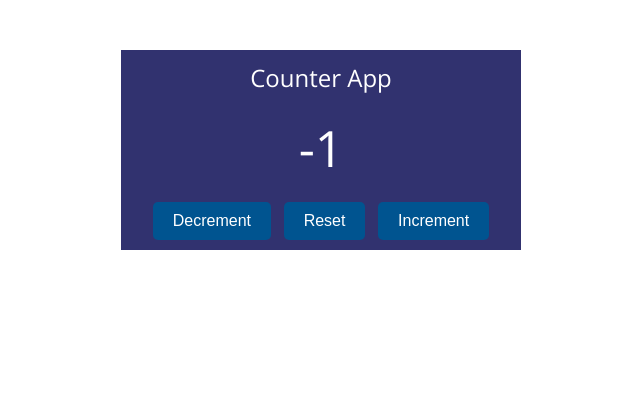
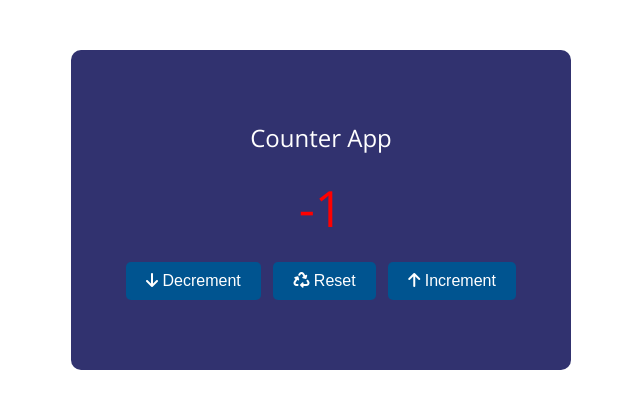
Before and after one commit to mixtaple/100_days_of_code, a plain HTML site: page 1. Counter/index.html in a window 1280 px wide. Both pictures are taken after a click on the button "Decrement". Shown: the whole page, without its empty margins (319-959 px from the left). Drawn offline with nearby package versions, Linux system fonts and the light colour scheme.

Commit message:
Counter App final version

```diff
--- a/1. Counter/index.html
+++ b/1. Counter/index.html
@@ -16,9 +16,18 @@
         <div class="counter__title">Counter App</div>
         <div class="counter__value"></div>
         <div class="counter__buttons">
-          <button class="button__minus">Decrement</button>
-          <button class="button__reset">Reset</button>
-          <button class="button__plus">Increment</button>
+          <button class="button__minus">
+            <i class="button__minus fas fa-arrow-down"></i>
+            Decrement
+          </button>
+          <button class="button__reset">
+            <i class="fas fa-recycle button__reset"></i>
+            Reset
+          </button>
+          <button class="button__plus">
+            <i class="fas fa-arrow-up button__plus"></i>
+            Increment
+          </button>
         </div>
       </div>
     </div>
--- a/1. Counter/script.js
+++ b/1. Counter/script.js
@@ -1,21 +1,28 @@
-let value = 0;
-const buttonPlus = document.querySelector('.button__plus');
-const buttonMinus = document.querySelector('.button__minus');
-const buttonReset = document.querySelector('.button__reset');
+let value = document.querySelector('.counter__value').textContent
+  ? document.querySelector('.counter__value').textContent
+  : 0;
 const counterValue = document.querySelector('.counter__value');
+const counterButtons = document.querySelector('.counter__buttons');
+counterValue.textContent = value;
 
-counterValue.textContent = value;
-buttonPlus.addEventListener('click', () => {
-  value += 1;
+counterButtons.addEventListener('click', event => {
+  // event.preventDefault();
+  if (event.target.classList.contains('button__plus')) {
+    value += 1;
+  } else if (event.target.classList.contains('button__minus')) {
+    value -= 1;
+  } else if (event.target.classList.contains('button__reset')) {
+    value = 0;
+  }
+  setValue(value);
+});
+const setValue = () => {
+  if (value < 0) {
+    counterValue.style.color = 'red';
+  } else if (value > 0) {
+    counterValue.style.color = 'green';
+  } else {
+    counterValue.style.color = 'white';
+  }
   counterValue.textContent = value;
-});
-
-buttonMinus.addEventListener('click', () => {
-  value -= 1;
-  counterValue.textContent = value;
-});
-
-buttonReset.addEventListener('click', () => {
-  value = 0;
-  counterValue.textContent = value;
-});
+};
--- a/1. Counter/styles.css
+++ b/1. Counter/styles.css
@@ -40,17 +40,19 @@ img {
   padding: 0 20px;
   display: flex;
   justify-content: center;
+  height: 100vh;
 }
 
 .counter {
-  width: 400px;
-  min-height: 200px;
+  width: 500px;
+  height: 40%;
   background-color: var(--blue);
   display: flex;
   justify-content: center;
   align-items: center;
   flex-direction: column;
   margin: 50px 0;
+  border-radius: 10px;
 }
 .counter__title {
   color: var(--white);
--- a/Template/styles.css
+++ b/Template/styles.css
@@ -1,4 +1,4 @@
-@import url("https://fonts.googleapis.com/css2?family=Open+Sans:wght@300;400;600;700&display=swap");
+@import url('https://fonts.googleapis.com/css2?family=Open+Sans:wght@300;400;600;700&display=swap');
 
 :root {
   --white: #fff;
@@ -22,7 +22,7 @@ html {
 }
 
 body {
-  font-family: "Open Sans", sans-serif;
+  font-family: 'Open Sans', sans-serif;
 }
 
 p {
@@ -35,7 +35,7 @@ img {
 }
 
 .container {
-  max-width: 900px;
+  max-width: 1000px;
   margin: 0 auto;
   padding: 0 20px;
 }
```
